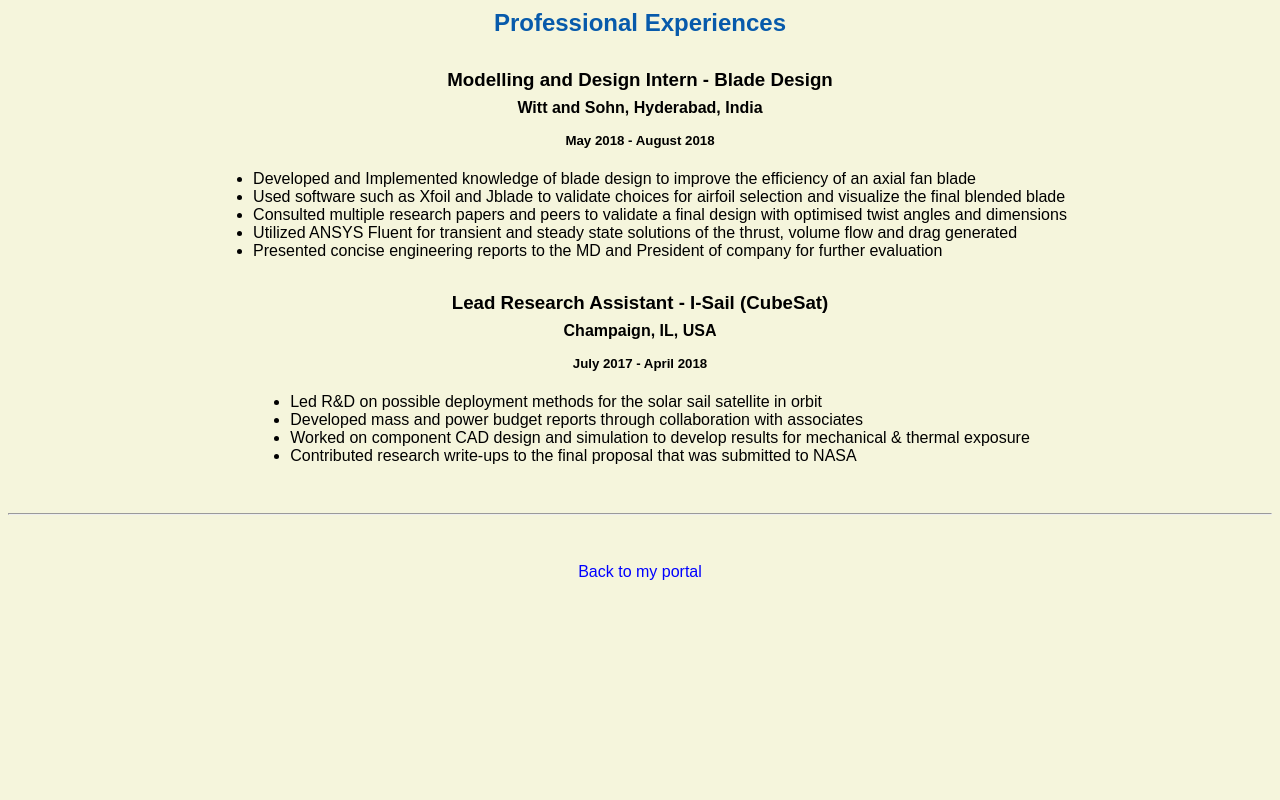
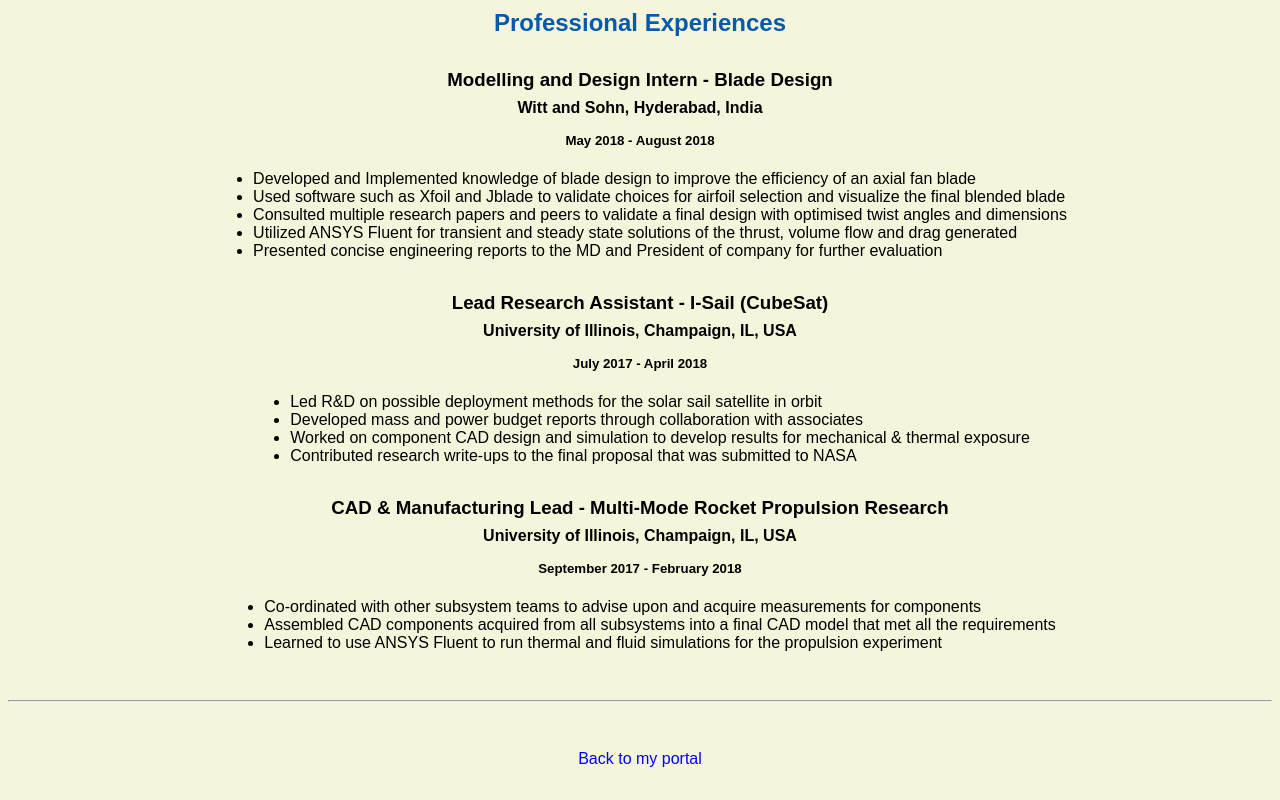
Before and after one commit to hakhan3/hakhan3.github.io, a plain HTML site: page resume.html in a window 1280 px wide. Shown: the part 860-1660 px from the top of the page. Before the commit the page ends 1473 px from the top, so only its background shows below. Drawn offline with Linux system fonts and the light colour scheme.

Commit message:
Update resume.html

```diff
--- a/resume.html
+++ b/resume.html
@@ -50,13 +50,22 @@
       </ul>
 
     <h3>Lead Research Assistant - I-Sail (CubeSat)</h3>
-    <h4>Champaign, IL, USA</h4>
+    <h4>University of Illinois, Champaign, IL, USA</h4>
     <h5>July 2017 - April 2018</h5>
       <ul>
         <li>Led R&D on possible deployment methods for the solar sail satellite in orbit</li>
         <li>Developed mass and power budget reports through collaboration with associates</li>
         <li>Worked on component CAD design and simulation to develop results for mechanical & thermal exposure</li>
         <li>Contributed research write-ups to the final proposal that was submitted to NASA</li>
+      </ul>
+
+    <h3>CAD & Manufacturing Lead - Multi-Mode Rocket Propulsion Research</h3>
+    <h4>University of Illinois, Champaign, IL, USA</h4>
+    <h5>September 2017 - February 2018</h5>
+      <ul>
+        <li>Co-ordinated with other subsystem teams to advise upon and acquire measurements for components</li>
+        <li>Assembled CAD components acquired from all subsystems into a final CAD model that met all the requirements</li>
+        <li>Learned to use ANSYS Fluent to run thermal and fluid simulations for the propulsion experiment</li>
       </ul>
   </body>
 
```
